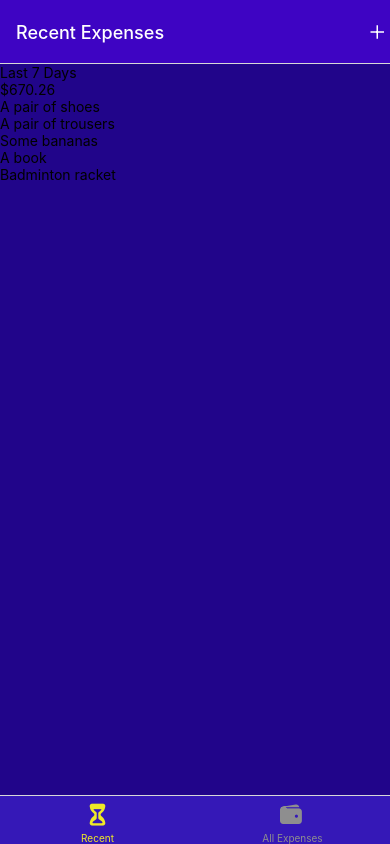
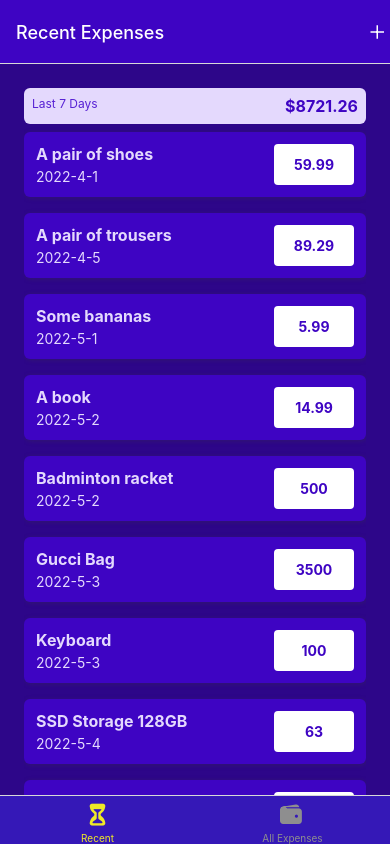
Before and after one commit to alanwsh/expense-tracker, a React Native app: screen /Recent in a window 390 px wide. Built offline with nearby package versions, Linux system fonts and the light colour scheme.

Commit message:
add dummy expenses list and add styling

```diff
--- a/App.js
+++ b/App.js
@@ -1,6 +1,6 @@
 import { StatusBar } from 'expo-status-bar';
 import { StyleSheet, Text, View} from 'react-native';
-import { NavigationContainer, DefaultTheme  } from '@react-navigation/native';
+import { NavigationContainer, DefaultTheme } from '@react-navigation/native';
 import { createBottomTabNavigator } from '@react-navigation/bottom-tabs';
 import { createNativeStackNavigator } from '@react-navigation/native-stack';
 
@@ -38,8 +38,7 @@ export default function App() {
     ...DefaultTheme,
     colors: {
       ...DefaultTheme.colors,
-      background: '#21058a',
-      primary: 'white'
+      background: GlobalStyles.colors.primary700,
     },
   };
   return (
--- /dev/null
+++ b/components/ExpensesOutput/ExpenseItem.js
@@ -0,0 +1,55 @@
+import { Text, Pressable, View, StyleSheet } from "react-native";
+import { GlobalStyles } from "../../constants/styles";
+import { formatDate } from '../../utils/date';
+
+function ExpenseItem({description, amount, date}){
+  return <Pressable>
+    <View style={styles.expenseItem}>
+      <View>
+        <Text style={[styles.textBase, styles.description]}>{description}</Text>
+        <Text style={styles.textBase}>{formatDate(date)}</Text>
+      </View>
+      <View style={styles.amountContainer}>
+        <Text style={styles.amount}>{amount}</Text>
+      </View>
+    </View>
+  </Pressable>
+}
+export default ExpenseItem;
+
+const styles = StyleSheet.create({
+  expenseItem:{
+    padding:12,
+    marginVertical:8,
+    backgroundColor:GlobalStyles.colors.primary500,
+    flexDirection:'row',
+    justifyContent:'space-between',
+    borderRadius:6,
+    elevation:3,
+    shadowColor:GlobalStyles.colors.gray500,
+    shadowRadius:5,
+    shadowOffset:{width:1, height:1},
+    shadowOpacity:0.4
+  },
+  textBase:{
+    color:GlobalStyles.colors.primary50
+  },
+  description:{
+    fontSize:16,
+    marginBottom:4,
+    fontWeight:'bold'
+  },
+  amountContainer:{
+    paddingHorizontal:12,
+    paddingVertical:4,
+    backgroundColor:'white',
+    justifyContent:'center',
+    alignItems:'center',
+    borderRadius:4,
+    minWidth:80
+  },
+  amount:{
+    color:GlobalStyles.colors.primary500,
+    fontWeight:'bold'
+  }
+});
--- a/components/ExpensesOutput/ExpensesList.js
+++ b/components/ExpensesOutput/ExpensesList.js
@@ -1,7 +1,8 @@
 import { FlatList, Text } from "react-native";
+import ExpenseItem from "./ExpenseItem";
 
 function renderExpenseItem(itemData){
-  return <Text>{itemData.item.description}</Text>
+  return <ExpenseItem {...itemData.item}/>;
 }
 function ExpensesList({expenses}){
   return <FlatList data={expenses} keyExtractor={(item)=> item.id} renderItem={renderExpenseItem}/>
--- a/components/ExpensesOutput/ExpensesOutput.js
+++ b/components/ExpensesOutput/ExpensesOutput.js
@@ -1,4 +1,5 @@
-import {View} from 'react-native';
+import {View, StyleSheet} from 'react-native';
+import { GlobalStyles } from '../../constants/styles';
 import ExpensesList from "./ExpensesList";
 import ExpensesSummary from "./ExpensesSummary";
 
@@ -25,21 +26,54 @@ const DUMMY_EXPENSES = [
     id: 'e4',
     description: 'A book',
     amount: 14.99,
-    date: new Date('2022-05-03')
+    date: new Date('2022-05-02')
   },
   {
     id: 'e5',
     description: 'Badminton racket',
     amount: 500.00,
+    date: new Date('2022-05-02')
+  },
+  {
+    id: 'e6',
+    description: 'Gucci Bag',
+    amount: 3500.00,
+    date: new Date('2022-05-03')
+  },
+  {
+    id: 'e7',
+    description: 'Keyboard',
+    amount: 100.00,
+    date: new Date('2022-05-03')
+  },
+  {
+    id: 'e8',
+    description: 'SSD Storage 128GB',
+    amount: 63.00,
+    date: new Date('2022-05-04')
+  },
+  {
+    id: 'e9',
+    description: 'Macbook Pro 2020',
+    amount: 4388.00,
     date: new Date('2022-05-04')
   }
 ]
 
 function ExpensesOutput({expenses, expensesPeriod}){
-  return <View>
+  return <View style={styles.container}>
     <ExpensesSummary expenses={DUMMY_EXPENSES} periodName={expensesPeriod}/>
     <ExpensesList expenses={DUMMY_EXPENSES}/>
   </View>
 }
 
 export default ExpensesOutput;
+
+const styles = StyleSheet.create({
+  container:{
+    paddingHorizontal:24,
+    paddingTop:24,
+    paddingBottom:0,
+    flex:1
+  }
+});
--- a/components/ExpensesOutput/ExpensesSummary.js
+++ b/components/ExpensesOutput/ExpensesSummary.js
@@ -1,13 +1,33 @@
-import {Text, View} from 'react-native';
+import {Text, View, StyleSheet} from 'react-native';
+import { GlobalStyles } from '../../constants/styles';
 function ExpensesSummary({expenses, periodName}){
 
   const expensesSum = expenses.reduce((sum, expense)=>{
     return sum + expense.amount
   }, 0); //execute on array to combine multiple values into a number
 
-  return <View>
-  <Text>{periodName}</Text>
-  <Text>${expensesSum.toFixed(2)}</Text>
+  return <View style={styles.container}>
+  <Text style={styles.period}>{periodName}</Text>
+  <Text style={styles.sum}>${expensesSum.toFixed(2)}</Text>
 </View>
 }
 export default ExpensesSummary;
+
+const styles = StyleSheet.create({
+  container:{
+    padding: 8,
+    backgroundColor: GlobalStyles.colors.primary50,
+    borderRadius:6,
+    flexDirection:'row',
+    justifyContent:'space-between'
+  },
+  period:{
+    fontSize:12,
+    color:GlobalStyles.colors.primary400,
+  },
+  sum:{
+    fontSize:16,
+    fontWeight:'bold',
+    color:GlobalStyles.colors.primary500
+  }
+});
--- /dev/null
+++ b/utils/date.js
@@ -0,0 +1,3 @@
+export function formatDate(date){
+  return `${date.getFullYear()}-${date.getMonth()+1}-${date.getDate()}`;
+}
```
